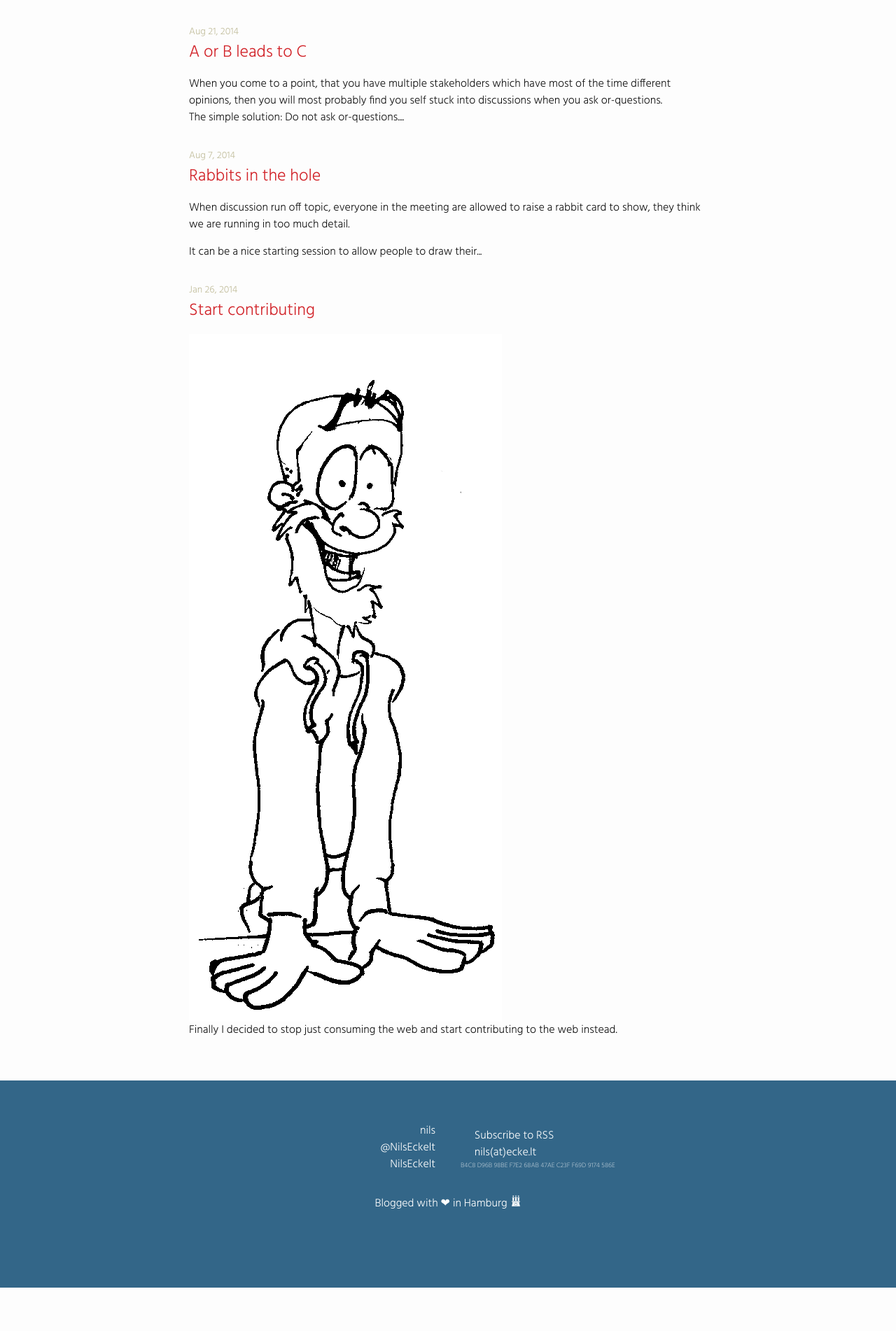
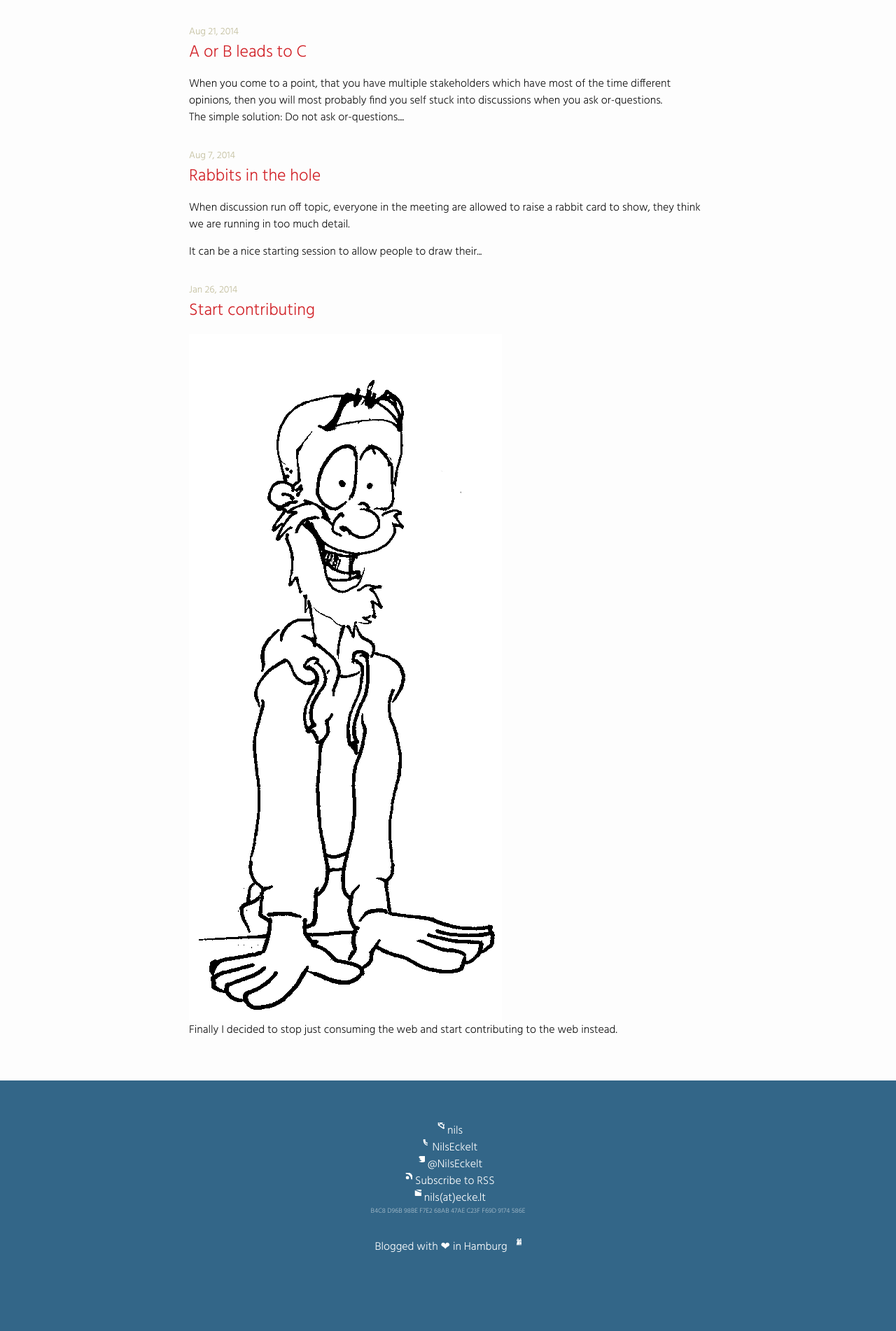
Before and after one commit to NilsEckelt/gh-pages, a Jekyll site: the page built from index.html, in a window 1280 px wide. Shown: the part 1377-3279 px from the top of the page at 70% size. Built offline with Jekyll 4.4.1, drawn with Linux system fonts in a browser that asks for light colours; nearby versions of some CDN libraries; a script that is not in the unit is left out; before the commit the page ends 3217 px from its top, so only the background shows below that.

Commit message:
fixed icon positioning

```diff
--- a/_includes/footer.html
+++ b/_includes/footer.html
@@ -1,33 +1,31 @@
 <footer class="site-footer -dark">
-  <div class="column right">
   <a href="https://codepen.io/nils/" class="contact">
-      <svg class="icon" width="16" height="16" viewBox="42 -42 100 100">
-        <use xlink:href="img/icons.svg/#codepen-logo"></use>
+      <svg class="icon" width="16" height="16" viewBox="0 0 100 100">
+      <use xlink:href="img/icons.svg#codepen-logo"></use>
       </svg> nils
   </a>
 
+  <a href="https://github.com/NilsEckelt" class="contact">
+      <svg class="icon" width="16" height="16" viewBox="0 0 100 100">
+      <use xlink:href="img/icons.svg#github-logo"></use>
+      </svg> NilsEckelt
+  </a>
+
   <a href="https://twitter.com/NilsEckelt" class="contact">
-      <svg class="icon" width="16" height="16" viewBox="42 -42 100 100">
-        <use xlink:href="img/icons.svg/#twitter-logo"></use>
+      <svg class="icon" width="16" height="16" viewBox="0 0 100 100">
+      <use xlink:href="img/icons.svg#twitter-logo"></use>
       </svg> @NilsEckelt
   </a>
 
-    <a href="https://github.com/NilsEckelt" class="contact">
-      <svg class="icon" width="16" height="16" viewBox="42 -42 100 100">
-        <use xlink:href="img/icons.svg/#github-logo"></use>
-      </svg> NilsEckelt
-    </a>
-  </div>
-  <div class="column left">
   <a href="{{ "/feed.xml" | prepend: site.baseurl }}" class="contact">
-      <svg class="icon" width="16" height="16" viewBox="42 -42 100 100">
-        <use xlink:href="img/icons.svg/#rss-logo"></use>
+      <svg class="icon" width="16" height="16" viewBox="0 0 100 100">
+      <use xlink:href="img/icons.svg#rss-logo"></use>
       </svg> Subscribe to RSS
   </a>
 
   <div class="contact">
-      <svg class="icon" width="16" height="16" viewBox="42 -42 100 100">
-        <use xlink:href="img/icons.svg/#mail-logo"></use>
+      <svg class="icon" width="16" height="16" viewBox="0 0 100 100">
+      <use xlink:href="img/icons.svg#mail-logo"></use>
       </svg> nils(at)ecke.lt
   </div>
 
@@ -35,11 +33,9 @@
       B4C8 D96B 98BE F7E2 68AB  47AE C23F F69D 9174 586E
   </div>
 
-  </div>
-
   <div class="signature">
     Blogged with ❤ in Hamburg
-    <svg class="icon" width="16" height="16" viewBox="42 -42 100 100">
+    <svg class="icon" width="16" height="16" viewBox="0 0 100 100">
       <use xlink:href="img/icons.svg#hamburg-logo"></use>
     </svg>
   </div>
--- a/_sass/_base.scss
+++ b/_sass/_base.scss
@@ -194,9 +194,10 @@ pre {
 
     > svg {
         display: inline-block;
-        width: 16px;
+        fill: $icons;
         height: 16px;
         vertical-align: middle;
+        width: 16px;
 
         path {
             fill: $grey-color;
--- a/_sass/_color.sass
+++ b/_sass/_color.sass
@@ -17,6 +17,8 @@ $pink: #D91076
 $lime: #A0F103
 $red2: #D10206
 
+$icons: whitesmoke
+
 .-dark
 	background-color: $greyDark
 	color: $greyBright
--- a/css/main.scss
+++ b/css/main.scss
@@ -20,6 +20,8 @@ $brand-color:      #2a7ae2;
 $grey-color:       #c1bd9b;
 $grey-color-light: lighten($grey-color, 20%);
 $grey-color-dark:  darken($grey-color, 25%);
+
+$icons: whitesmoke;
 
 // Width of the content area
 $content-width:    800px;
```
Lines whose indentation alone changed are shown as unchanged.
